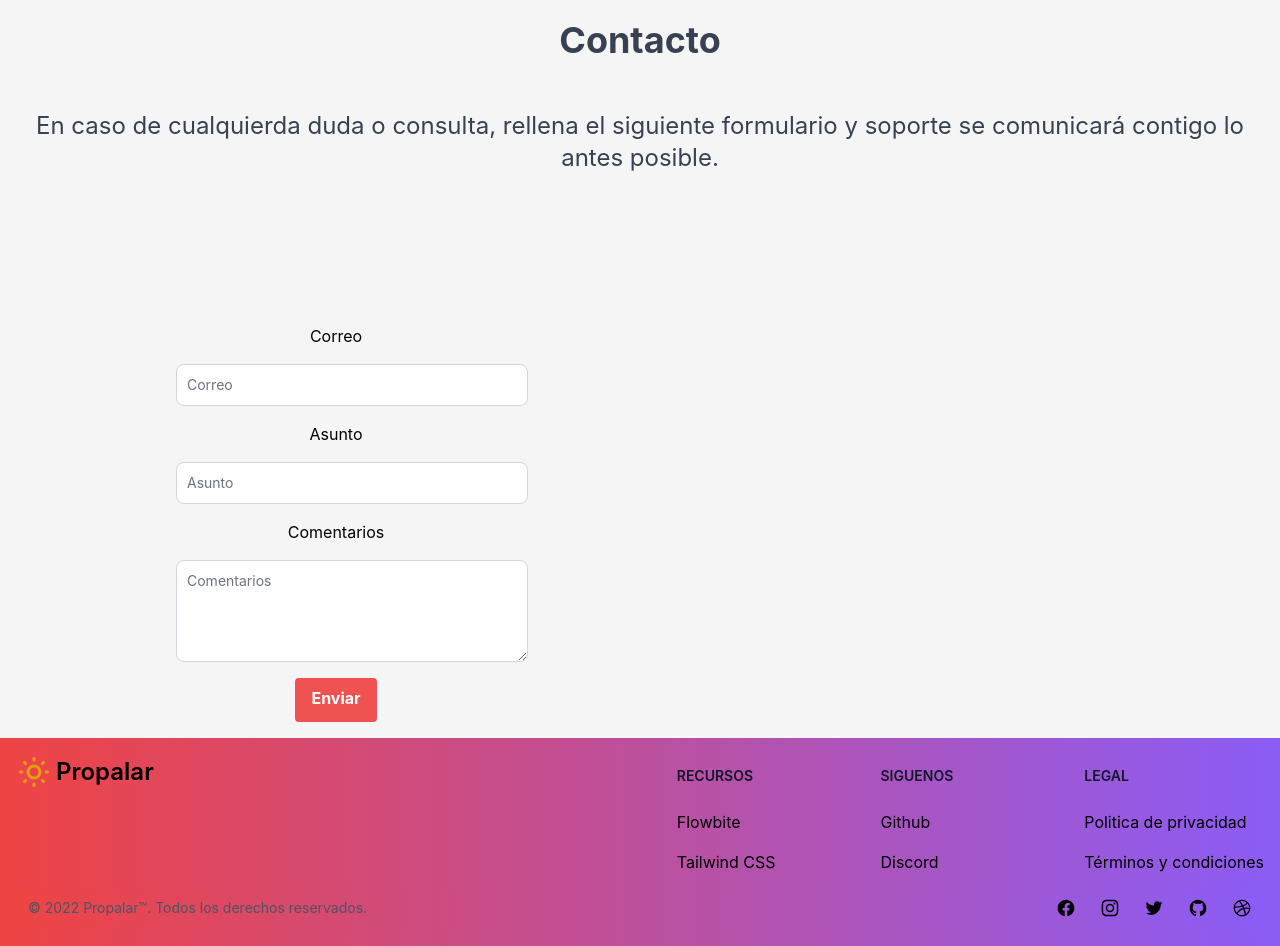
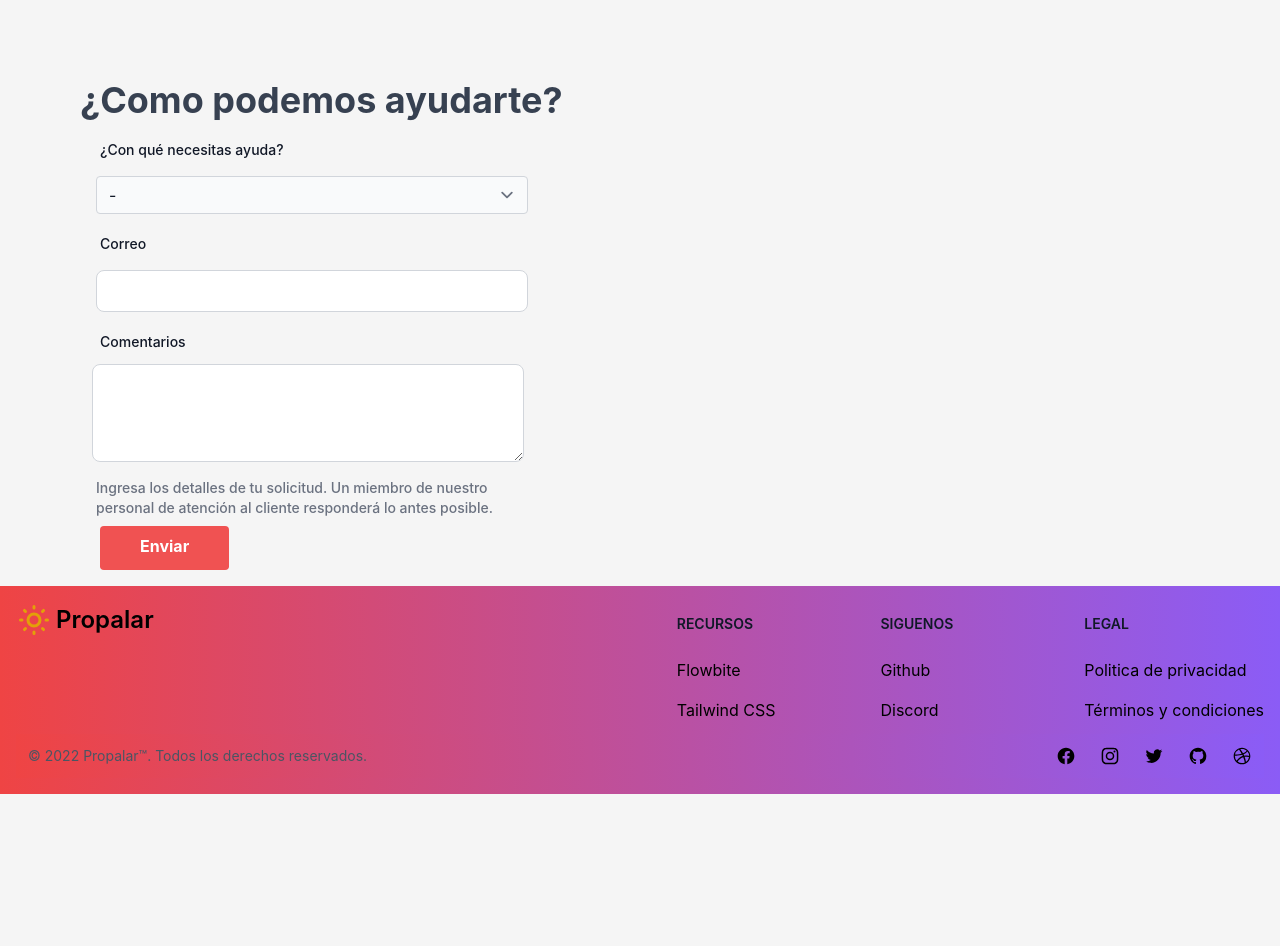
Before and after one commit to nimro7/Proyecto-de-titulo, a Django app: page /contacto/ in a window 1280 px wide. Shown: the part 64-1010 px from the top of the page. After the commit the page ends 858 px from the top, so only its background shows below. Run offline with Django 4.2, Linux system fonts and the light colour scheme; some libraries are stand-ins or nearby versions.

Commit message:
Update crear/contacto

```diff
--- a/PROYECTO TITULO 2/propalar/appgestion/templates/contacto.html
+++ b/PROYECTO TITULO 2/propalar/appgestion/templates/contacto.html
@@ -9,38 +9,50 @@
 <body class="bg-gradient-to-r from-red-500 to-purple-500">
     {% include "navbar.html" %}
     <div style="background:whitesmoke">
-        <h2 class="text-4xl font-bold text-center p-5 mb-5 text-gray-700">
-            Contacto
-        </h2>
-        <h3 class="text-2xl mb-20 p-2.5 text-center text-gray-700">
-            En caso de cualquierda duda o consulta, rellena el siguiente formulario
-            y soporte se comunicará contigo lo antes posible.
-        </h3>
-        <div class="text-4xl font-bold text-center p-5 mb-5 text-gray-700">
-            {% if messages %}
-                {% for msg in messages %}
-                <b> {{msg}} </b>
-                {% endfor %}
-                {% endif %}
-        </div>
-        <form action="/contactar/" class="w-full pl-40 max-w-lg text-center" method="post">
+        <h1 class="text-4xl font-bold pl-20 pt-20 mb-5 text-gray-700">
+            ¿Como podemos ayudarte?
+        </h1>
+
+
+
+        <form action="/contactar/" class="w-full pl-20 max-w-lg text-center" method="post">
             {% csrf_token %}
-            <div class="text-center">
-                <label for="">Correo</label>
-                <input type="email" name="correo" id="correo" class="block p-2.5 w-full text-sm m-4 text-gray-900  rounded-lg border border-gray-300 focus:ring-blue-500 focus:border-blue-500 dark:bg-gray-700 dark:border-gray-600 dark:placeholder-gray-400 dark:text-whitedark:focus:ring-blue-500 dark:focus:border-blue-500" placeholder="Correo"  >
+            <div class="mb-3 w-full xl:w-96 text-left">
+                <label for="small-input" class="block mb-2 text-sm m-5 font-medium text-gray-900 dark:text-gray-300">¿Con qué necesitas ayuda?</label>
+                <select id="combo_box" name="combo_box" class="form-select appearance-none
+                  block
+                  w-full
+                  px-3
+                  py-1.5
+                  text-base
+                  font-normal
+                  text-gray-900
+                  bg-gray-50 bg-clip-padding bg-no-repeat
+                  border border-solid border-gray-300
+                  rounded
+                  transition
+                  ease-in-out
+                  m-4
+                  focus:text-gray-900 focus:bg-white focus:border-blue-600 focus:outline-none" aria-label="Default select example">
+                    <option selected>-</option>
+                    <option value=>Un proyecto que gestiono o que creé</option>
+                    <option value=>Un proyecto que patrociné</option>
+                    <option value=>Tengo una pregunta general para Propalar</option>
+                </select>
+              </div>
+            <div class="text-left">
+                <label for="small-input" class="block mb-2 text-sm m-5 font-medium text-gray-900 dark:text-gray-300">Correo</label>
+                <input type="email" name="correo" id="correo" class="block p-2.5 w-full text-sm m-4 pl-20 text-gray-900  rounded-lg border border-gray-300 focus:ring-blue-500 focus:border-blue-500 dark:bg-gray-700 dark:border-gray-600 dark:placeholder-gray-400 dark:text-whitedark:focus:ring-blue-500 dark:focus:border-blue-500" placeholder=""  >
             </div>
-            <div class="text-center">
-                <label for="">Asunto</label>
-                <input type="text" id="asunto" name="asunto" class="block p-2.5 w-full text-sm m-4 text-gray-900  rounded-lg border border-gray-300 focus:ring-blue-500 focus:border-blue-500 dark:bg-gray-700 dark:border-gray-600 dark:placeholder-gray-400 dark:text-whitedark:focus:ring-blue-500 dark:focus:border-blue-500" placeholder="Asunto" />
+            <div class="text-left">
+                <label for="small-input" class="block mb-2 text-sm m-5 font-medium text-gray-900 dark:text-gray-300">Comentarios</label>
+            <div>
+            <textarea id="message" rows="4"  placeholder="" name="textarea" itemid="textarea" class="block pb-2 w-full text-sm m-3 text-gray-900  rounded-lg border border-gray-300 focus:ring-blue-500 focus:border-blue-500 dark:bg-gray-700 dark:border-gray-600 dark:placeholder-gray-400 dark:text-whitedark:focus:ring-blue-500 dark:focus:border-blue-500" ></textarea>
             </div>
-            <div class="text-center">
-                <label for="">Comentarios</label>
-            <div>
-            <textarea id="message" rows="4"  placeholder="Comentarios" name="textarea" itemid="textarea" class="block p-2.5 w-full text-sm m-4 text-gray-900  rounded-lg border border-gray-300 focus:ring-blue-500 focus:border-blue-500 dark:bg-gray-700 dark:border-gray-600 dark:placeholder-gray-400 dark:text-whitedark:focus:ring-blue-500 dark:focus:border-blue-500" ></textarea>
-            </div>
+            <label for="" class=" text-left block mb-2 text-sm m-4 font-medium text-gray-500 dark:text-gray-300">Ingresa los detalles de tu solicitud. Un miembro de nuestro personal de atención al cliente responderá lo antes posible.</label>
 
-            <div class="text-center">
-                <button class="text-center bg-red-500 hover:bg-red-800 mb-4 text-white font-bold py-2 px-4 border-b-4 border-red-500 hover:border-red-800 rounded" type="submit"> Enviar </button>
+            <div class="text-left">
+                <button class="text-center bg-red-500 hover:bg-red-800 mb-4 ml-5 text-white font-bold py-2 px-10 border-b-4 border-red-500 hover:border-red-800 rounded" type="submit"> Enviar </button>
             </div>
         </form>
 
```
Also changed, not shown: PROYECTO TITULO 2/propalar/appgestion/templates/crear.html (+15 -21 lines).
